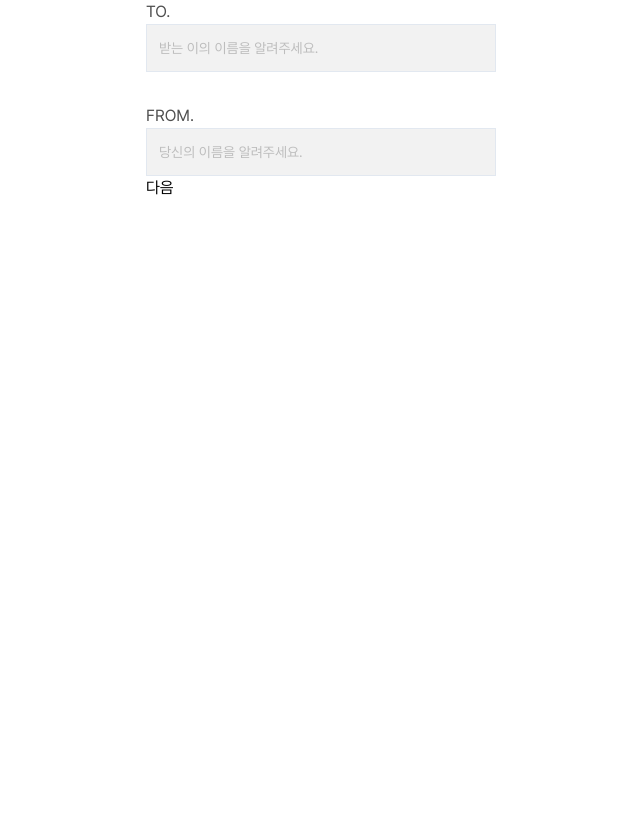
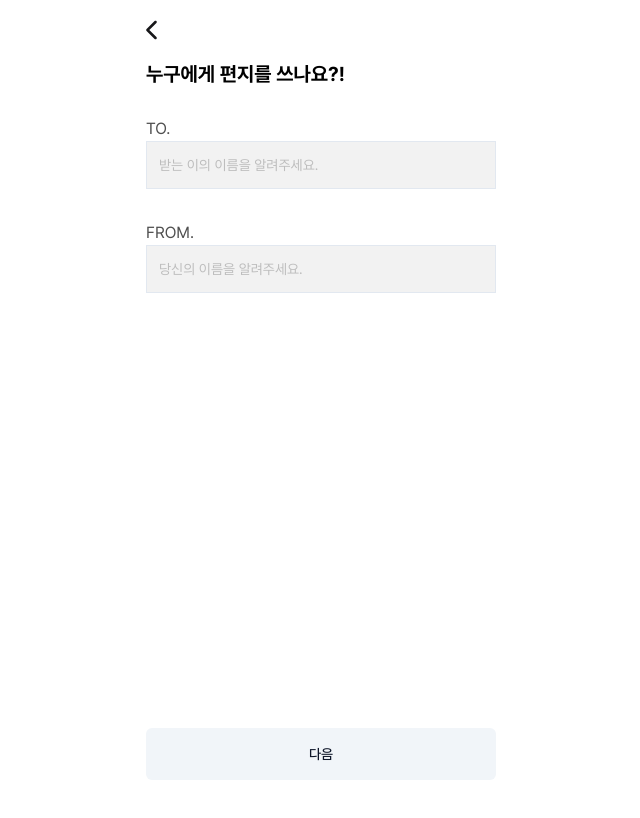
Before and after one commit to ChudamChudam/ChudamChudam-FE, a Next.js app: page /onboarding in a window 1280 px wide. Shown: the whole page, without its empty margins (319-959 px from the left). Built offline with nearby package versions, Linux system fonts and the light colour scheme.

Commit message:
:lipstick: 온보딩 페이지 구현

```diff
--- a/src/app/onboarding/page.tsx
+++ b/src/app/onboarding/page.tsx
@@ -1,11 +1,22 @@
 import OnboardingInputForm from "@/components/features/onboarding/OnboardingInputForm";
+import { Description } from "@/components/layout/description";
+import { Header } from "@/components/layout/header";
+import { Button } from "@/components/ui/button";
 import Link from "next/link";
 
 const OnboardingPage = () => {
   return (
-    <main>
+    <main className="relative w-full h-dvh">
+      <Header back />
+      <Description>누구에게 편지를 쓰나요?!</Description>
+
       <OnboardingInputForm />
-      <Link href="/letter/select">다음</Link>
+
+      <Link href="/onboarding">
+        <Button variant="secondary" className="absolute bottom-5">
+          다음
+        </Button>
+      </Link>
     </main>
   );
 };
--- a/src/components/features/onboarding/OnboardingInputForm.tsx
+++ b/src/components/features/onboarding/OnboardingInputForm.tsx
@@ -3,7 +3,7 @@ import { Label } from "@/components/ui/label";
 
 const OnboardingInputForm = () => {
   return (
-    <section className="flex flex-col gap-8">
+    <section className="flex flex-col gap-8 pt-7">
       <div>
         <Label className="text-gray-500">TO.</Label>
         <Input placeholder="받는 이의 이름을 알려주세요." />
```
